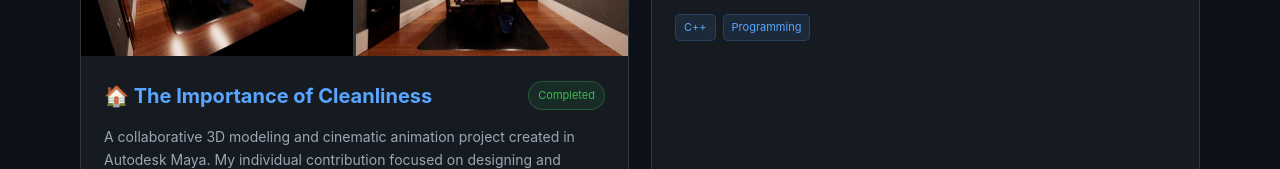
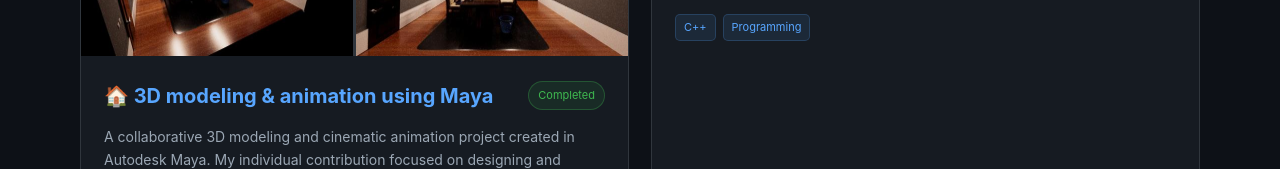
Before and after one commit to foonyx/foonyx.github.io, a plain HTML site: page index.html in a window 1280 px wide. Shown: the part 2324-2493 px from the top of the page. Drawn offline with Linux system fonts and the light colour scheme.

Commit message:
Update project title in index.html

```diff
--- a/index.html
+++ b/index.html
@@ -100,7 +100,7 @@
             <img src="assets/maya-dining-front.jpeg" alt="Front view of the 3D dining room environment" loading="lazy">
           </div>
           <div class="project-body">
-            <div class="project-top"><h3>🏠 The Importance of Cleanliness</h3><span class="badge done">Completed</span></div>
+            <div class="project-top"><h3>🏠 3D modeling & animation using Maya</h3><span class="badge done">Completed</span></div>
             <p>A collaborative 3D modeling and cinematic animation project created in Autodesk Maya. My individual contribution focused on designing and modeling the dining room environment and its objects.</p>
             <div class="tags"><span>Autodesk Maya</span><span>3D Modeling</span><span>Environment Design</span><span>Cinematic Animation</span></div>
             <a class="project-link" href="maya.html">Explore 3D Project →</a>
```
